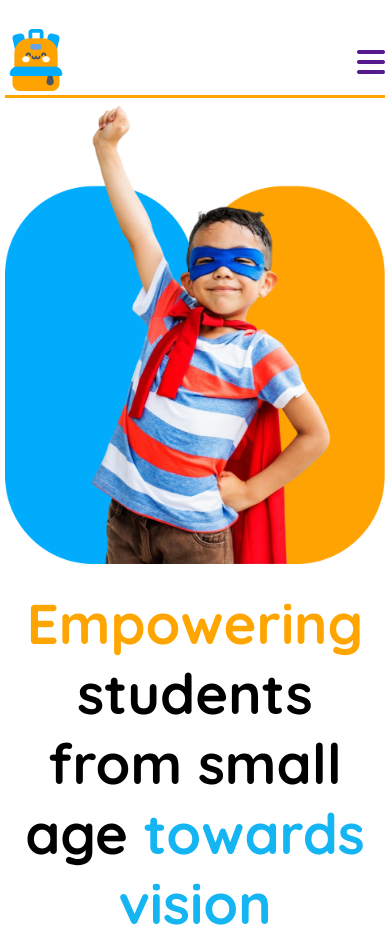
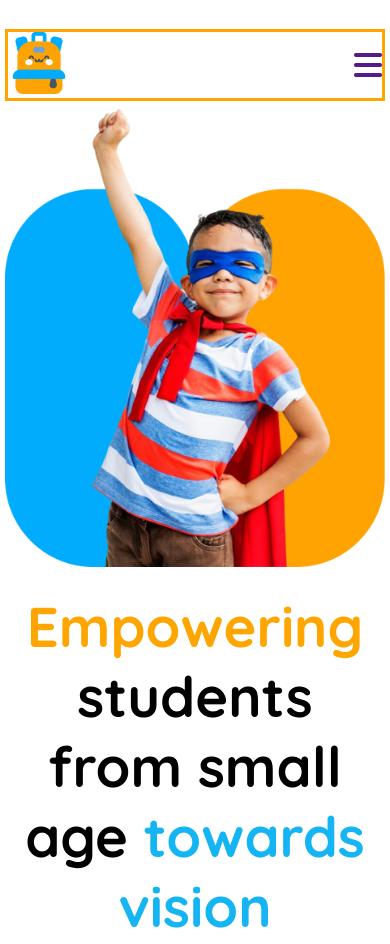
Before and after one commit to leerasabrina/Kids-joy-school, a plain HTML site: page index.html in a window 390 px wide. Shown: the top 944 px of the page. Drawn offline with Linux system fonts and the light colour scheme.

Commit message:
added border of nav bar

```diff
--- a/kids.css
+++ b/kids.css
@@ -411,7 +411,7 @@ footer{
     #navbar {
         flex-direction: row;
         justify-content: space-between;
-        border-bottom: 3px solid orange;
+        border: 3px solid orange;
     }
     .mid{
         margin-right: 0px;
```
